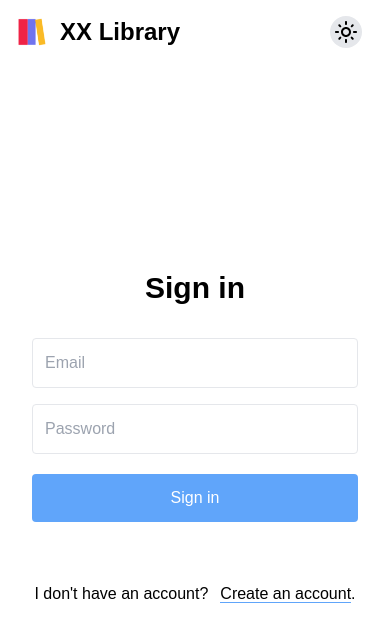
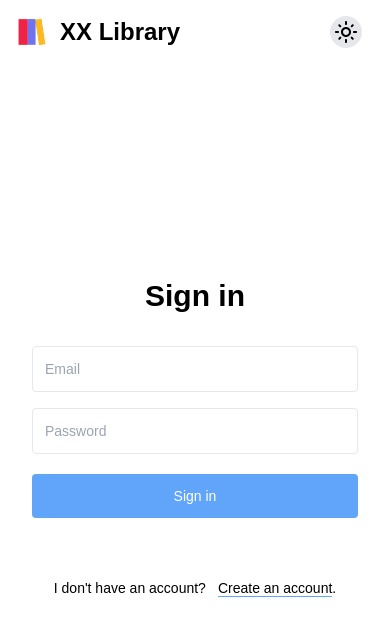
Before and after one commit to elkhiari/XX_LIBRARY_FRONT, a React (Create React App) app: page /login in a window 390 px wide. Shown: the top 642 px of the page. Built offline with nearby package versions, Linux system fonts and the light colour scheme.

Commit message:
handle responsive

```diff
--- a/src/components/App.js
+++ b/src/components/App.js
@@ -11,7 +11,7 @@ function App() {
   // console.log(process.env.REACT_APP_API_URL);
   const {user, login, logout, token, loading, error} = useContext(AuthContext);
   return (
-    <div className="w-full h-screen dark:bg-gray-500 dark:text-slate-50">
+    <div className="w-full min-h-screen dark:bg-gray-900 dark:text-slate-50">
         <Navbar />
         {token && <BottomNavigation />}
 
--- a/src/pages/Login.jsx
+++ b/src/pages/Login.jsx
@@ -6,7 +6,7 @@ import { Link } from 'react-router-dom'
 function Login() {
   return (
     <div>
-<div className="bg-grey-lighter min-h-screen flex flex-col syne ">
+<div className="bg-grey-lighter min-h-screen flex flex-col syne  text-sm 2xl:text-base">
             <div className="container max-w-md mx-auto flex-1 flex flex-col items-center justify-center px-2">
                 <div className=" px-6 py-8 rounded  w-full">
                     <h1 className="mb-8 text-3xl text-center font-extrabold">Sign in</h1>
--- a/src/pages/Register.jsx
+++ b/src/pages/Register.jsx
@@ -18,7 +18,7 @@ function Register() {
   }, [file])
   return (
     <div>
-<div className="bg-grey-lighter min-h-screen flex flex-col syne ">
+<div className="bg-grey-lighter min-h-screen flex flex-col syne text-sm 2xl:text-base pt-14 pb-14">
             <div className="container max-w-md mx-auto flex-1 flex flex-col items-center justify-center px-2">
                 <div className=" px-6 py-8 rounded  w-full">
                     <h1 className="mb-8 text-3xl text-center font-extrabold">Sign up</h1>
```
Also changed, not shown: 1 other file (tests, documents, lock files or other folders).
